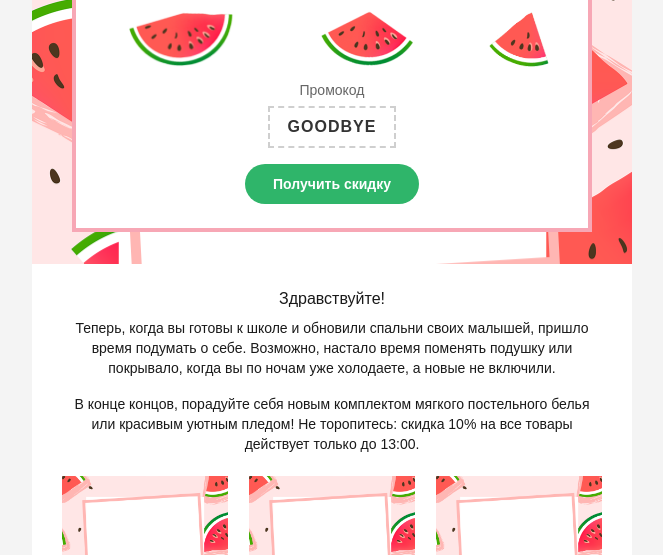
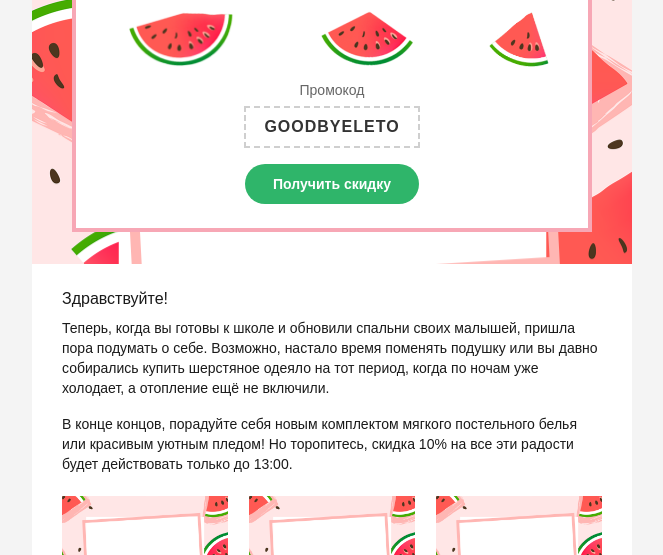
Before and after one commit to AzaKail/testFigma, a plain HTML site: page index.html in a window 1280 px wide. Shown: the part 245-800 px from the top of the page, without its empty margins (308-971 px from the left). Drawn offline with Linux system fonts and the light colour scheme.

Commit message:
first v2

```diff
--- a/index.html
+++ b/index.html
@@ -99,7 +99,7 @@
                           <tr>
                             <td align="center" style="padding:0 16px 16px;">
                               <div style="display:inline-block; font-family:Arial, sans-serif; font-size:16px; font-weight:bold; letter-spacing:1px; color:#333333; border:2px dashed #cfcfcf; padding:10px 18px;">
-                                GOODBYE
+                                GOODBYELETO
                               </div>
                             </td>
                           </tr>
@@ -127,18 +127,18 @@
                 </td>
               </tr>
               <tr>
-                <td align="center" style="padding:24px 30px 8px; font-family:Arial, sans-serif; color:#1a1a1a; font-size:16px; line-height:22px;">
+                <td align="left" style="padding:24px 30px 8px; font-family:Arial, sans-serif; color:#1a1a1a; font-size:16px; line-height:22px;">
                   Здравствуйте!
                 </td>
               </tr>
               <tr>
-                <td align="center" style="padding:0 30px 16px; font-family:Arial, sans-serif; color:#1a1a1a; font-size:14px; line-height:20px;">
-                  Теперь, когда вы готовы к школе и обновили спальни своих малышей, пришло время подумать о себе. Возможно, настало время поменять подушку или покрывало, когда вы по ночам уже холодаете, а новые не включили.
+                <td align="left" style="padding:0 30px 16px; font-family:Arial, sans-serif; color:#1a1a1a; font-size:14px; line-height:20px;">
+                    Теперь, когда вы готовы к школе и обновили спальни своих малышей, пришла пора подумать о себе. Возможно, настало время поменять подушку или вы давно собирались купить шерстяное одеяло на тот период, когда по ночам уже холодает, а отопление ещё не включили.
                 </td>
               </tr>
               <tr>
-                <td align="center" style="padding:0 30px 16px; font-family:Arial, sans-serif; color:#1a1a1a; font-size:14px; line-height:20px;">
-                  В конце концов, порадуйте себя новым комплектом мягкого постельного белья или красивым уютным пледом! Не торопитесь: скидка 10% на все товары действует только до 13:00.
+                <td align="left" style="padding:0 30px 16px; font-family:Arial, sans-serif; color:#1a1a1a; font-size:14px; line-height:20px;">
+                    В конце концов, порадуйте себя новым комплектом мягкого постельного белья или красивым уютным пледом! Но торопитесь, скидка 10% на все эти радости будет действовать только до 13:00.
                 </td>
               </tr>
               <tr>
@@ -202,7 +202,8 @@
               </tr>
               <tr>
                 <td align="center" style="padding:0 30px 32px; font-family:Arial, sans-serif; font-size:11px; line-height:16px; color:#9a9a9a;">
-                  Промокод действует на все товары, кроме разделов «Ковры» и «Матрасы». Скидка не суммируется со скидками по подарочным наборам. Скидка по промокоду действует до 13:00.
+                    Промокод действует на все товары, кроме разделов «Кровати» и «Матрасы». Cкидка не суммируется со скидками на сайте, скидками и подарками по другим промокодам и дисконтным картам. Размер скидки зависит от времени оформления заказа.
+
                 </td>
               </tr>
             </table>
```
